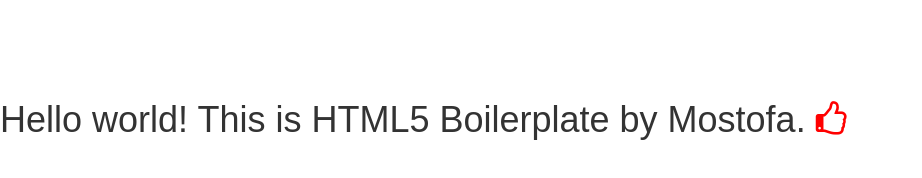
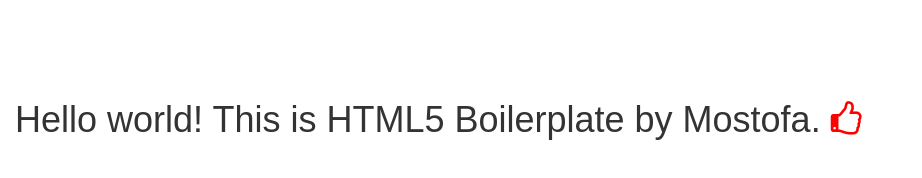
Before and after one commit to ashikjs/HTML5, a plain HTML site: page HTML5/index.html in a window 1280 px wide. Shown: the whole page, without its empty margins (0-922 px from the left). Drawn offline with nearby package versions, Linux system fonts and the light colour scheme.

Commit message:
Update index.html

```diff
--- a/HTML5/index.html
+++ b/HTML5/index.html
@@ -22,9 +22,10 @@
         <![endif]-->
 
         <!-- Add your site or application content here -->
-        <h1 class="h1_">Hello world! This is HTML5 Boilerplate by Mostofa.  <i class="fa fa-thumbs-o-up ex_c"></i>
-</h1>
-
+        <div class="container-fluid">
+<!--	<div class="container">	--->
+        <h1 class="h1_">Hello world! This is HTML5 Boilerplate by Mostofa.  <i class="fa fa-thumbs-o-up ex_c"></i> </h1>
+	</div>
         <script src="https://code.jquery.com/jquery-2.2.2.js"></script>
         <script>window.jQuery || document.write('<script src="js/vendor/jquery-1.12.0.min.js"><\/script>')</script>
 
```
